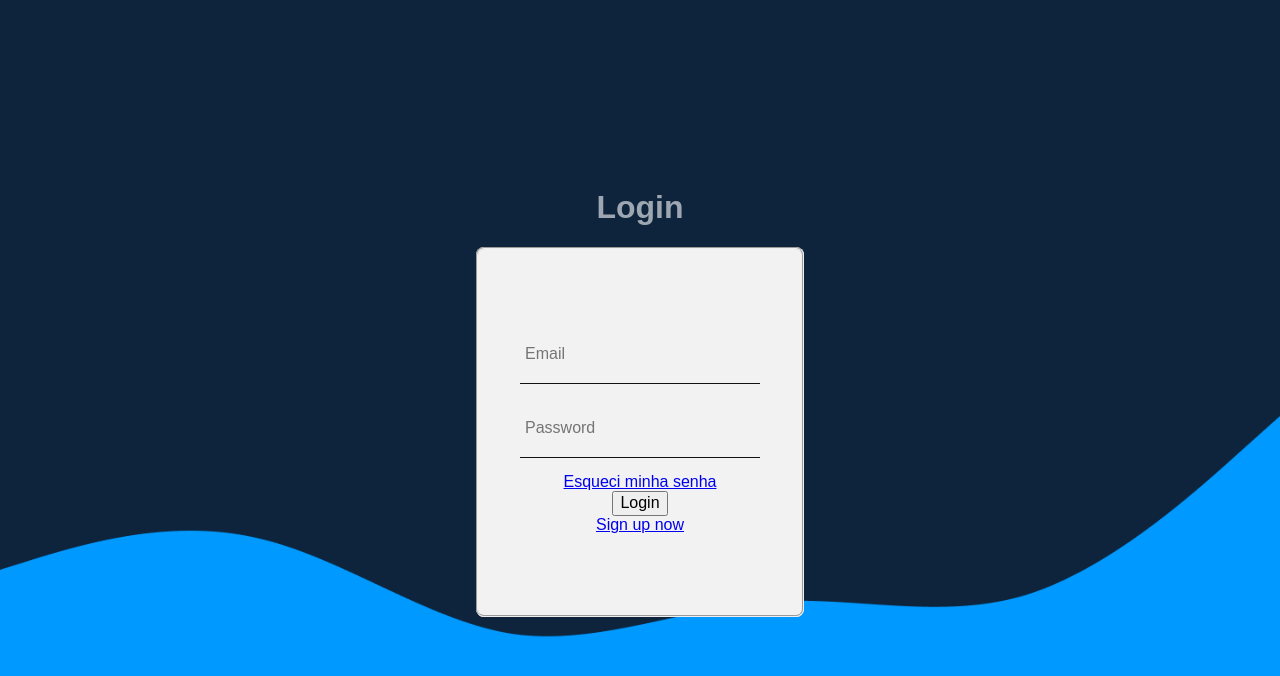
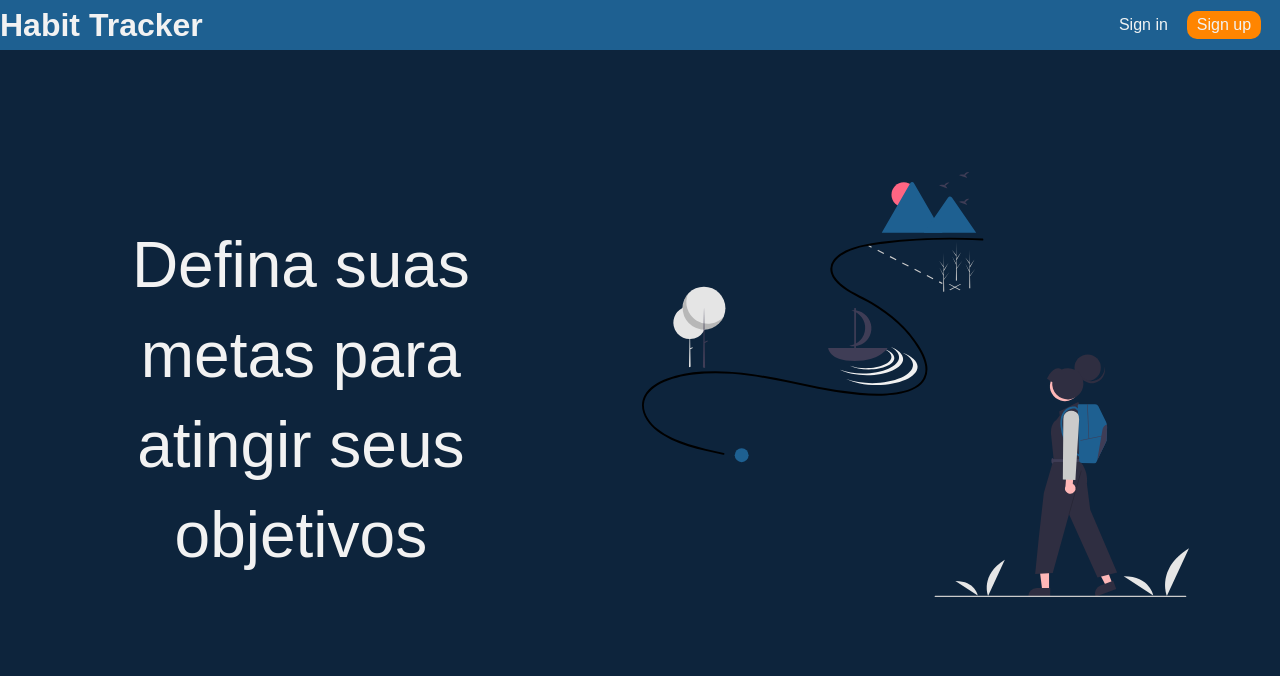
Before and after one commit to ItaloCanturil/Vue-Habit, a Vue app: page /home in a window 1280 px wide. Before the commit this address led to /login. Shown: the top 676 px of the page. Built offline with nearby package versions, Linux system fonts and the light colour scheme.

Commit message:
Feat: Add drag and drop

```diff
--- a/package.json
+++ b/package.json
@@ -13,7 +13,9 @@
     "normalize.css": "^8.0.1",
     "v-calendar": "^2.3.0",
     "vue": "^2.6.11",
+    "vue-draggable-next": "^2.0.1",
     "vue-router": "^3.5.1",
+    "vuedraggable": "^2.24.3",
     "vuex": "^3.6.2"
   },
   "devDependencies": {
--- a/src/router/index.js
+++ b/src/router/index.js
@@ -39,11 +39,11 @@ const router = new VueRouter({
 })
 
 router.beforeEach((to, from, next) => {
-  const publicPages = ['/login', '/register'];
+  const publicPages = ['/login', '/register', '/home'];
   const authRequired = !publicPages.includes(to.path);
   const loggedIn = localStorage.getItem('token')
 
-  if(authRequired && !loggedIn) next('/login');
+  if(authRequired && !loggedIn) next('/home');
   else next();
 })
 
--- a/src/views/dashboard/HabitTracker.vue
+++ b/src/views/dashboard/HabitTracker.vue
@@ -50,7 +50,10 @@ export default {
         alert('Put the date')
         return
       }
-      this.$emit('add')
+      console.log(this.date)
+      this.$emit('add', {
+        date: this.date
+      })
     },
     logout  () {
       axiosInstance.post('/logout', {}, {
--- a/src/views/dashboard/Index.vue
+++ b/src/views/dashboard/Index.vue
@@ -10,18 +10,21 @@
         @add="addHabit"
       />
 
+      <draggable>
         <Card
           :item="items"
           v-for="items in habits"
           :key="items"
           @remove="removeHabit"
         />
+      </draggable>
     </div>
 </template>
 
 <script>
 import Card from '../../components/Card'
 import Modal from '../../components/Modal'
+import draggable from 'vuedraggable';
 export default {
   data () {
     return {
@@ -31,7 +34,8 @@ export default {
   },
   components: {
     Card,
-    Modal
+    Modal,
+    draggable
   },
   methods: {
     addGoal () {
```
Also changed, not shown: 1 other file (tests, documents, lock files or other folders). Lines whose indentation alone changed are shown as unchanged.
